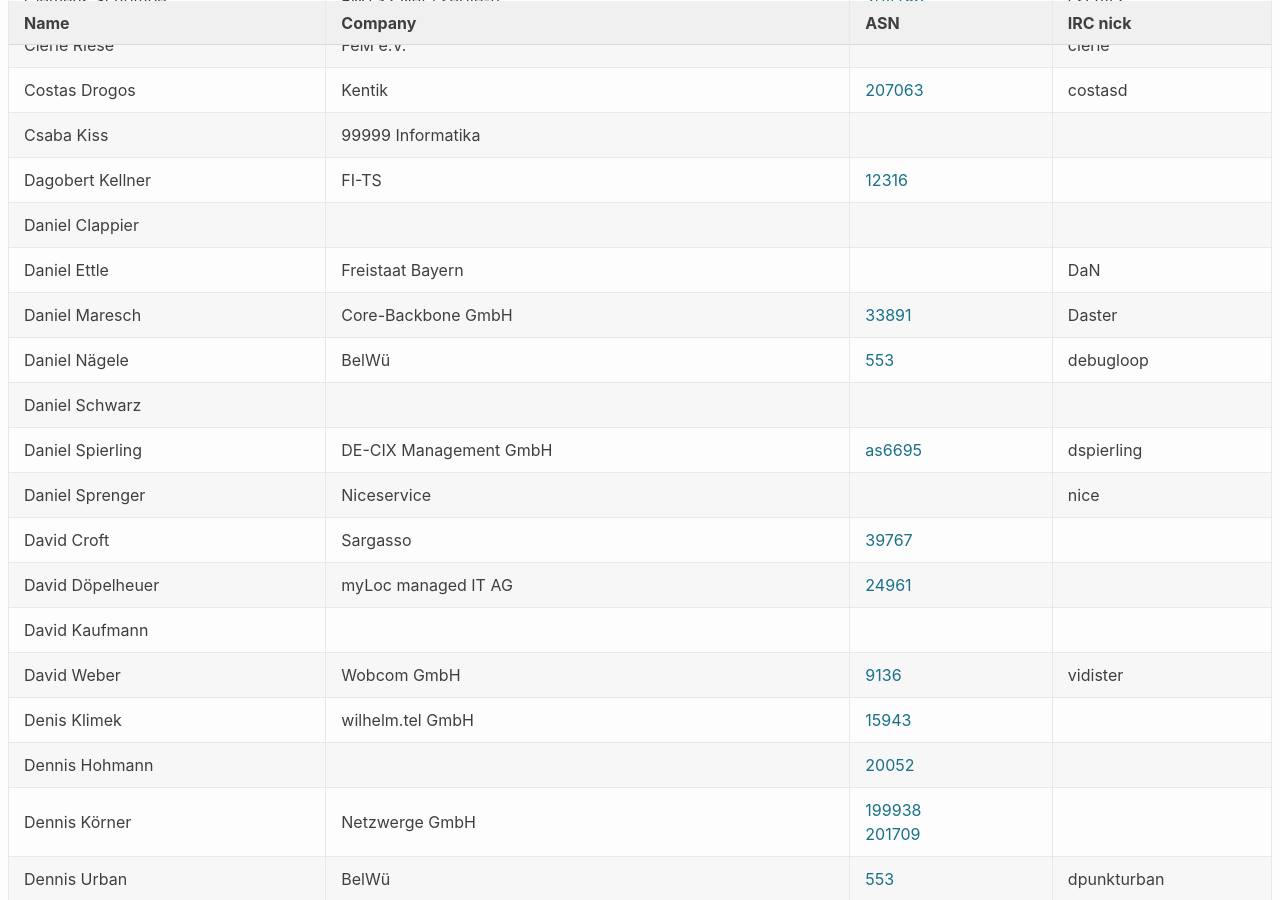
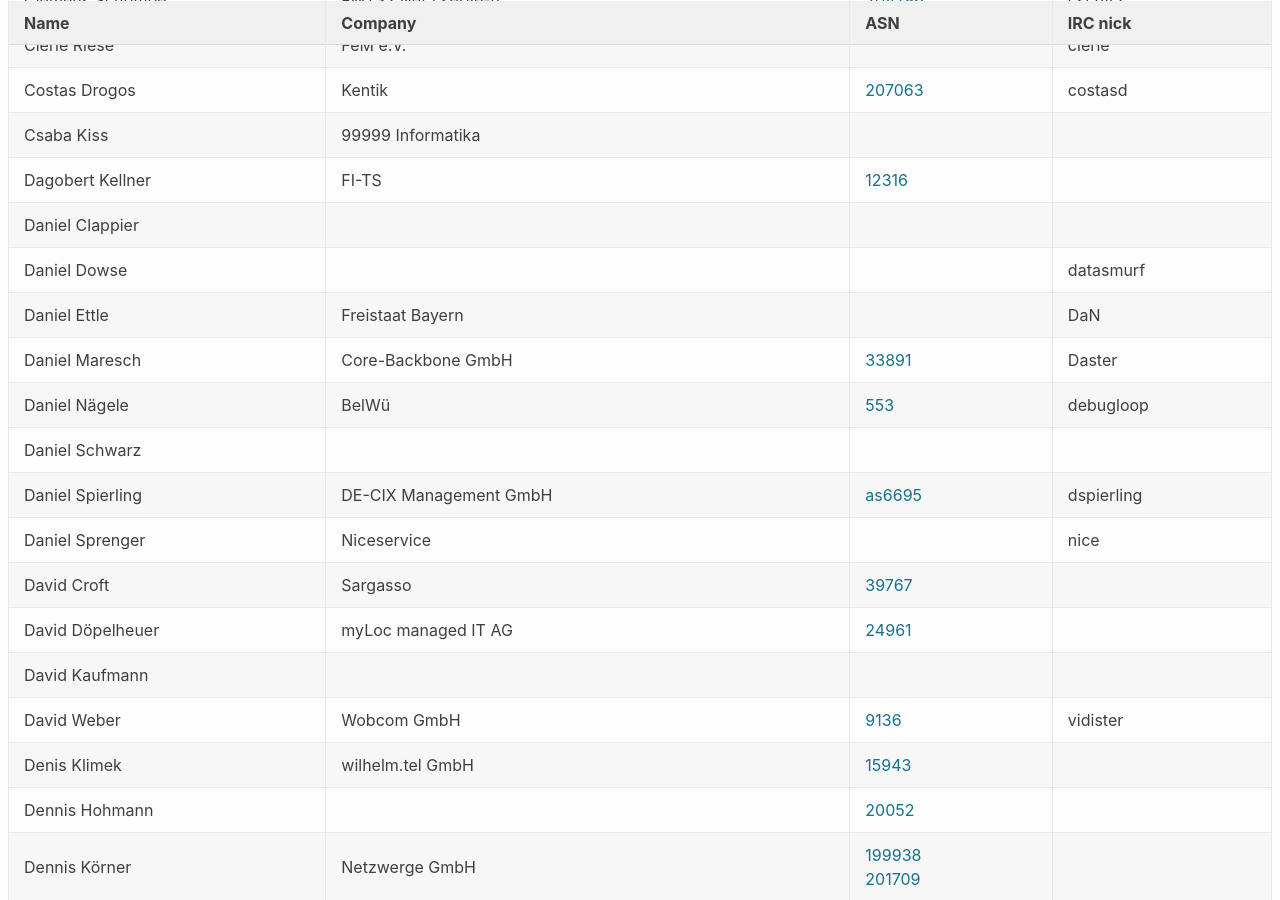
Before and after one commit to denog/pretix-attendeelist, a Jekyll site: the page built from index.markdown, in a window 1280 px wide and 900 px high, scrolled down 3574 px. Built offline with Jekyll 4.4.1, drawn with Linux system fonts in a browser that asks for light colours.

Commit message:
Latest data: Mon Nov  2 03:30:22 UTC 2020

```diff
--- a/_data/attendees.json
+++ b/_data/attendees.json
@@ -474,6 +474,12 @@
     "asn": null
   },
   {
+    "name": "Daniel Dowse",
+    "company": null,
+    "irc": "datasmurf",
+    "asn": null
+  },
+  {
     "name": "Daniel Ettle",
     "company": "Freistaat Bayern",
     "irc": "DaN",
```
